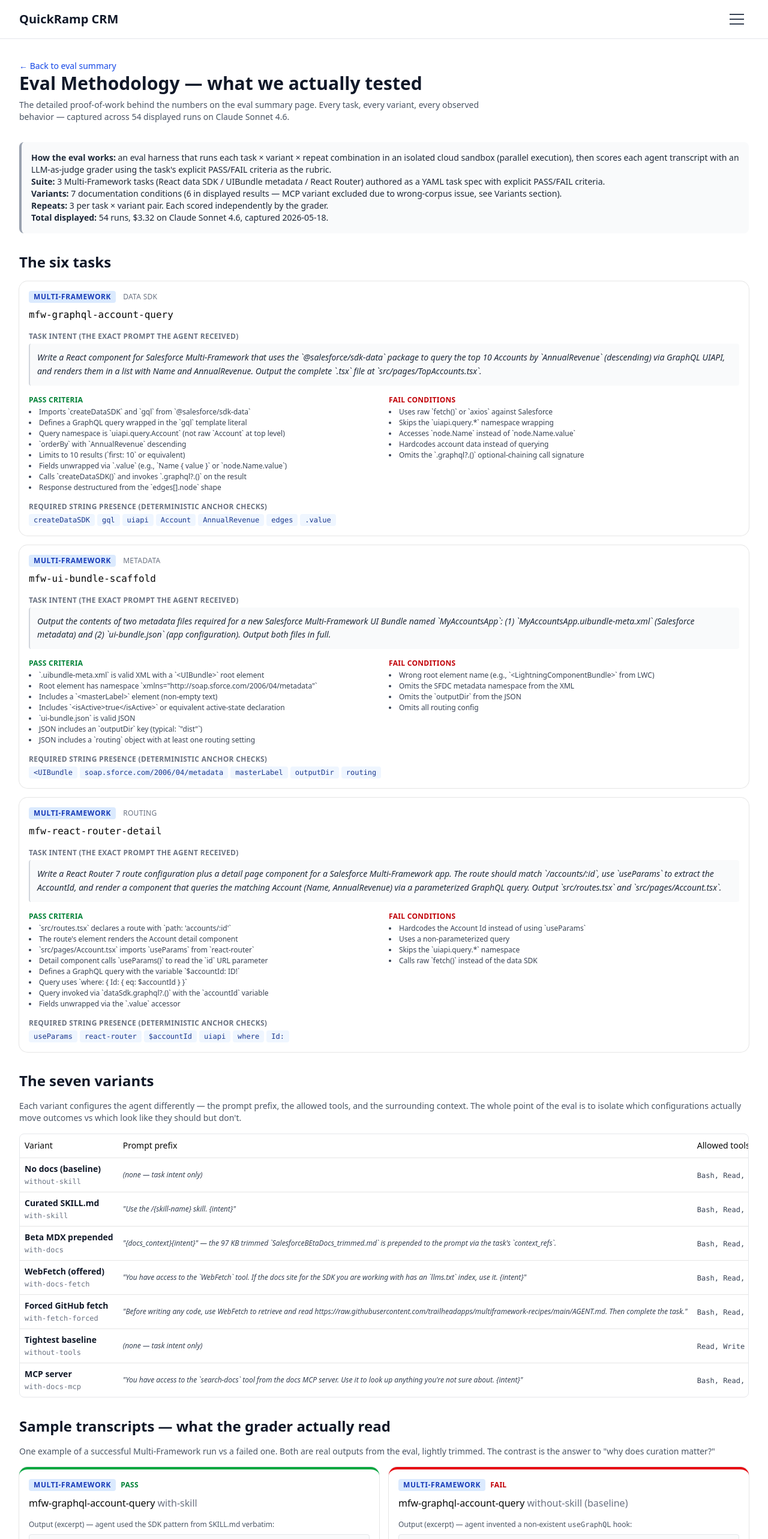
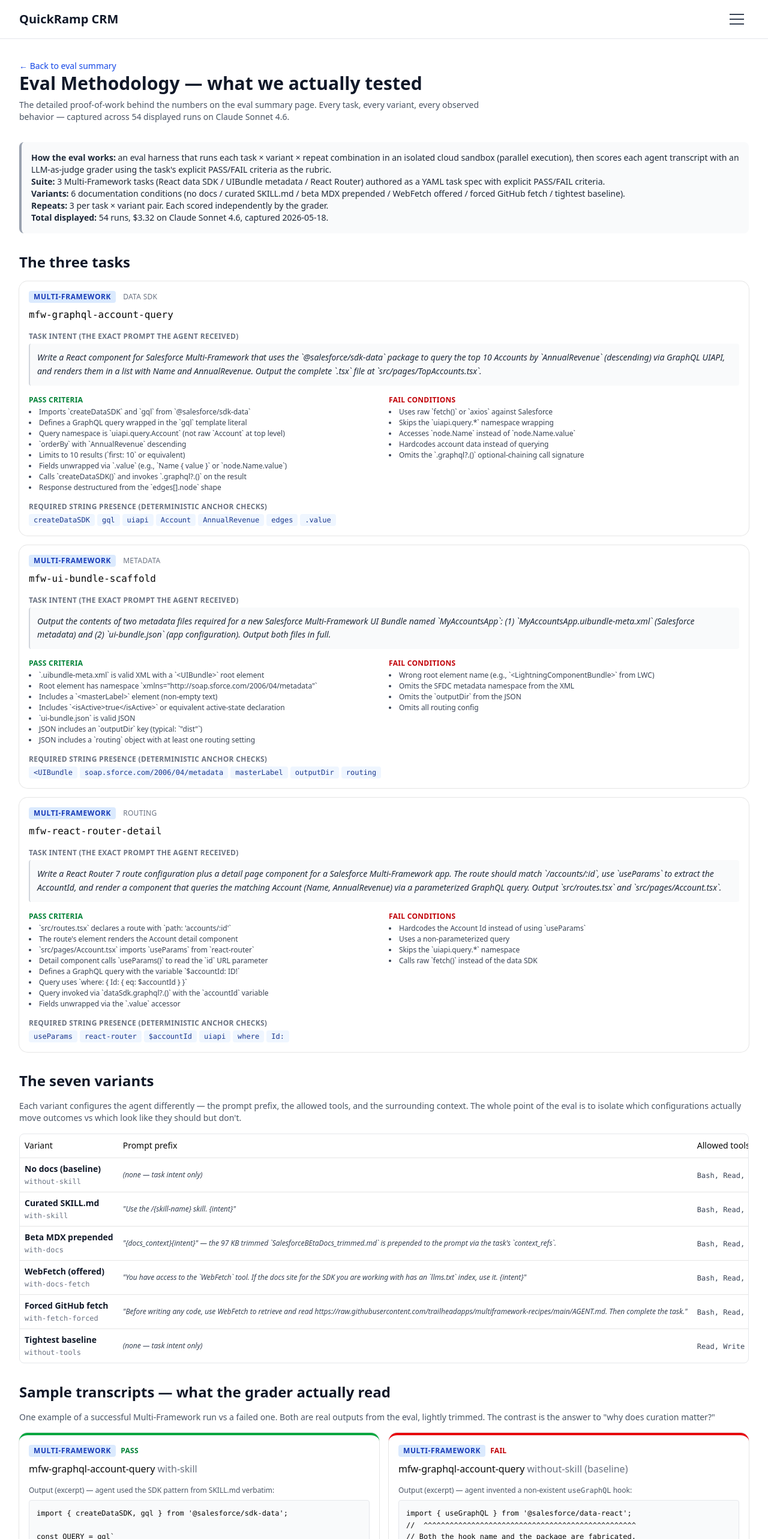
Before and after one commit to andrewyu47/mfw-quickramp-crm, a React (Vite) app in the folder force-app/main/default/uiBundles/QuickRampCRM/: page /eval/methodology in a window 1280 px wide. Shown: the top 2566 px of the page at 60% size. Built offline with nearby package versions, Linux system fonts and the light colour scheme; what @salesforce/sdk-data would draw is missing.

Commit message:
Methodology: drop MCP variant entirely (was already excluded)

```diff
--- a/force-app/main/default/uiBundles/QuickRampCRM/src/pages/Methodology.tsx
+++ b/force-app/main/default/uiBundles/QuickRampCRM/src/pages/Methodology.tsx
@@ -162,15 +162,6 @@
     observed:
       'Attempted to lock down to Read+Write only via `--allowedTools` patch; Bash still leaked at runtime, used only for `mkdir` (no network calls). On Multi-Framework tasks the restricted toolset performed identically to the standard baseline (0/9) — training data alone can\'t produce correct Multi-Framework code regardless of tool availability.',
   },
-  {
-    key: 'with-docs-mcp',
-    label: 'MCP server',
-    promptPrefix:
-      '"You have access to the `search-docs` tool from the docs MCP server. Use it to look up anything you\'re not sure about. {intent}"',
-    allowedTools: 'Bash, Read, Write, Edit, mcp__search-docs',
-    observed:
-      'Excluded from final results. The harness defaulted to a non-Salesforce MCP server, so this variant tested the wrong corpus and isn\'t a clean measurement. There is no public MCP server for Salesforce developer docs as of the test date.',
-  },
 ];
 
 function MfBadge() {
@@ -208,8 +199,7 @@
           <strong>Suite:</strong> 3 Multi-Framework tasks (React data SDK / UIBundle
           metadata / React Router) authored as a YAML task spec with explicit PASS/FAIL criteria.
           <br />
-          <strong>Variants:</strong> 7 documentation conditions (6 in displayed results — MCP
-          variant excluded due to wrong-corpus issue, see Variants section).
+          <strong>Variants:</strong> 6 documentation conditions (no docs / curated SKILL.md / beta MDX prepended / WebFetch offered / forced GitHub fetch / tightest baseline).
           <br />
           <strong>Repeats:</strong> 3 per task × variant pair. Each scored independently by the
           grader.
@@ -219,7 +209,7 @@
       </section>
 
       <section>
-        <h2 className="text-2xl font-semibold text-gray-900 mb-4">The six tasks</h2>
+        <h2 className="text-2xl font-semibold text-gray-900 mb-4">The three tasks</h2>
         <div className="space-y-4">
           {TASKS.map(task => (
             <Card key={task.id}>
@@ -462,19 +452,6 @@
           <Card>
             <CardContent className="pt-6 space-y-2">
               <p>
-                <strong>The MCP variant tested the wrong corpus.</strong> The harness defaults the
-                MCP server name to a non-Salesforce server, so the MCP variant against Salesforce
-                tasks was querying a corpus that doesn't contain Salesforce content. Excluded
-                from displayed results because it isn't a clean measurement.{' '}
-                <strong>There is no public MCP server for Salesforce developer docs as of this
-                test date</strong> — a real gap in the AI-readability surface that a docs team
-                could close in a quarter.
-              </p>
-            </CardContent>
-          </Card>
-          <Card>
-            <CardContent className="pt-6 space-y-2">
-              <p>
                 <strong>Multi-file tasks (react-router, ui-bundle-scaffold) sometimes truncate.</strong> The
                 Write tool call occasionally got cut off mid-content on tasks requiring multiple
                 files. This is a harness limit, not a docs effect — but it depresses pass rates
```
Also changed, not shown: 5 other files (tests, documents, lock files or other folders).
